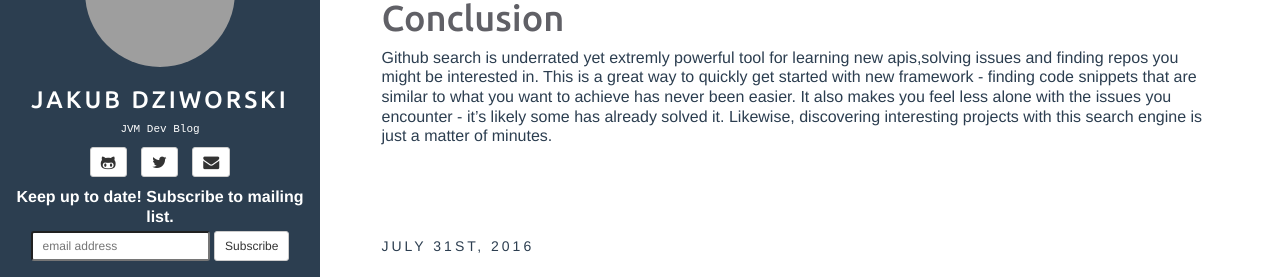
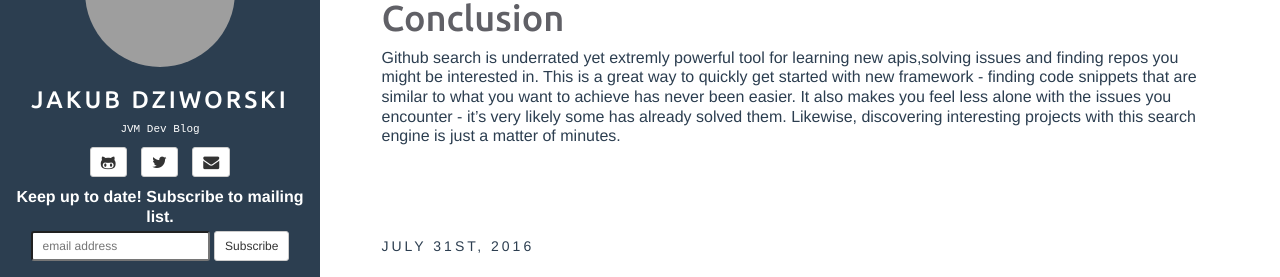
Before and after one commit to JakubDziworski/JakubDziworski.github.io, a Jekyll site: the page built from index.html, in a window 1280 px wide and 900 px high, scrolled down 2782 px. Shown: the part 211-488 px from the top of the window. Built offline with Jekyll 4.4.1, drawn with Linux system fonts in a browser that asks for light colours; the list of posts is cut into pages by our own code; grey boxes are pictures that could not be loaded.

```diff
--- a/_posts/2016-08-26-github-code-advances-search-programmers-goldmine.md
+++ b/_posts/2016-08-26-github-code-advances-search-programmers-goldmine.md
@@ -92,5 +92,5 @@
 
 Github search is underrated yet extremly powerful tool for learning new apis,solving issues and finding repos you might be interested in.
 This is a great way to quickly get started with new framework - finding code snippets that are similar to what you want to achieve has never been easier.
-It also makes you feel less alone with the issues you encounter - it's likely some has already solved it. Likewise, discovering interesting projects with this
+It also makes you feel less alone with the issues you encounter - it's very likely some has already solved them. Likewise, discovering interesting projects with this
 search engine is just a matter of minutes.
```
